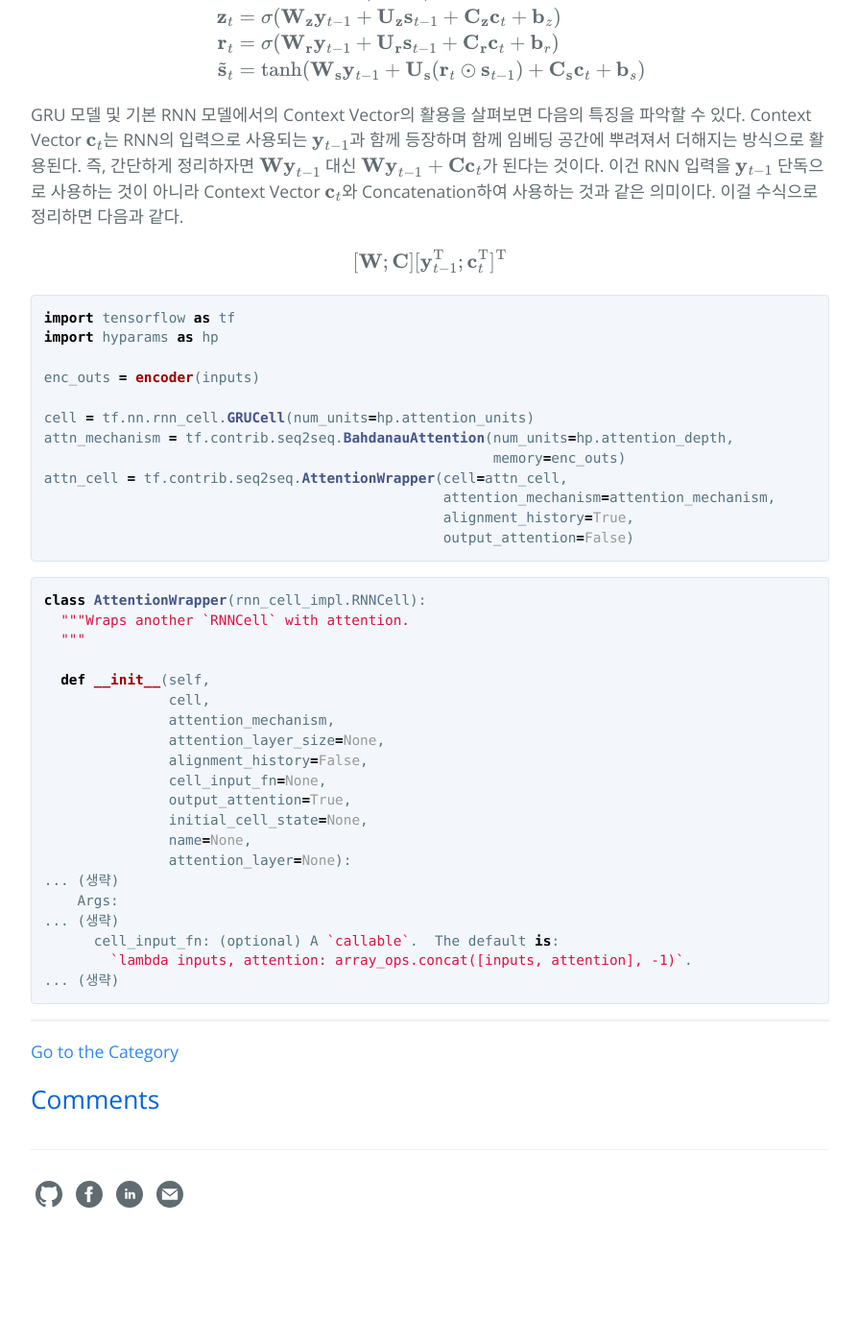
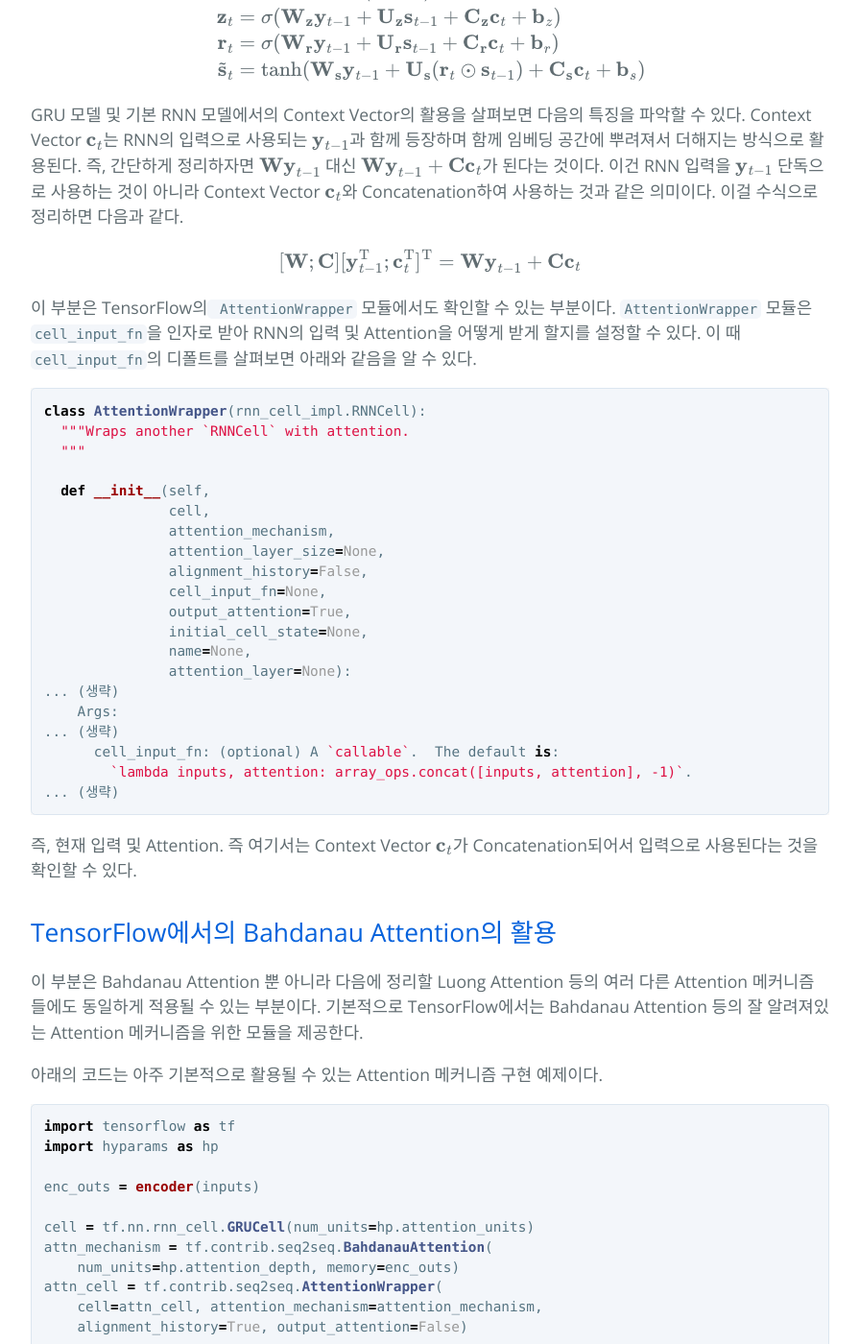
Before and after one commit to hcnoh/hcnoh.github.io, a Jekyll site: the page built from _posts/2018-12-11-bahdanau-attention.md, in a window 1280 px wide and 1400 px high, scrolled down 4827 px. Shown: the whole window at 96% size, without its empty margins (192-1087 px from the left). Built offline with Jekyll 4.4.1, drawn with Linux system fonts in a browser that asks for light colours; formulas are drawn with MathJax 3; comment, search, counter and statistics services are not loaded; before the commit the page ends 6139 px from its top, so only the background shows below that.

Commit message:
Update 2018-12-11-bahdanau-attention.md

````diff
--- a/_posts/2018-12-11-bahdanau-attention.md
+++ b/_posts/2018-12-11-bahdanau-attention.md
@@ -166,24 +166,11 @@ GRU 모델 및 기본 RNN 모델에서의 Context Vector의 활용을 살펴보
 
 $$
 \begin{align*}
-[\mathbf{W};\mathbf{C}][\mathbf{y}_{t-1}^{\text{T}};\mathbf{c}_t^{\text{T}}]^{\text{T}}
+[\mathbf{W};\mathbf{C}][\mathbf{y}_{t-1}^{\text{T}};\mathbf{c}_t^{\text{T}}]^{\text{T}} = \mathbf{Wy}_{t-1} + \mathbf{Cc}_t
 \end{align*}
 $$
 
-```python
-import tensorflow as tf
-import hyparams as hp
-
-enc_outs = encoder(inputs)
-
-cell = tf.nn.rnn_cell.GRUCell(num_units=hp.attention_units)
-attn_mechanism = tf.contrib.seq2seq.BahdanauAttention(num_units=hp.attention_depth,
-                                                      memory=enc_outs)
-attn_cell = tf.contrib.seq2seq.AttentionWrapper(cell=attn_cell,
-                                                attention_mechanism=attention_mechanism,
-                                                alignment_history=True,
-                                                output_attention=False)
-```
+이 부분은 TensorFlow의` AttentionWrapper` 모듈에서도 확인할 수 있는 부분이다. `AttentionWrapper` 모듈은 `cell_input_fn`을 인자로 받아 RNN의 입력 및 Attention을 어떻게 받게 할지를 설정할 수 있다. 이 때 `cell_input_fn`의 디폴트를 살펴보면 아래와 같음을 알 수 있다.
 
 ```python
 class AttentionWrapper(rnn_cell_impl.RNNCell):
@@ -207,3 +194,25 @@ class AttentionWrapper(rnn_cell_impl.RNNCell):
         `lambda inputs, attention: array_ops.concat([inputs, attention], -1)`.
 ... (생략)
 ```
+
+즉, 현재 입력 및 Attention. 즉 여기서는 Context Vector $$\mathbf{c}_t$$가 Concatenation되어서 입력으로 사용된다는 것을 확인할 수 있다.
+
+## TensorFlow에서의 Bahdanau Attention의 활용
+
+이 부분은 Bahdanau Attention 뿐 아니라 다음에 정리할 Luong Attention 등의 여러 다른 Attention 메커니즘들에도 동일하게 적용될 수 있는 부분이다. 기본적으로 TensorFlow에서는 Bahdanau Attention 등의 잘 알려져있는 Attention 메커니즘을 위한 모듈을 제공한다.
+
+아래의 코드는 아주 기본적으로 활용될 수 있는 Attention 메커니즘 구현 예제이다.
+
+```python
+import tensorflow as tf
+import hyparams as hp
+
+enc_outs = encoder(inputs)
+
+cell = tf.nn.rnn_cell.GRUCell(num_units=hp.attention_units)
+attn_mechanism = tf.contrib.seq2seq.BahdanauAttention(
+    num_units=hp.attention_depth, memory=enc_outs)
+attn_cell = tf.contrib.seq2seq.AttentionWrapper(
+    cell=attn_cell, attention_mechanism=attention_mechanism,
+    alignment_history=True, output_attention=False)
+```
````
